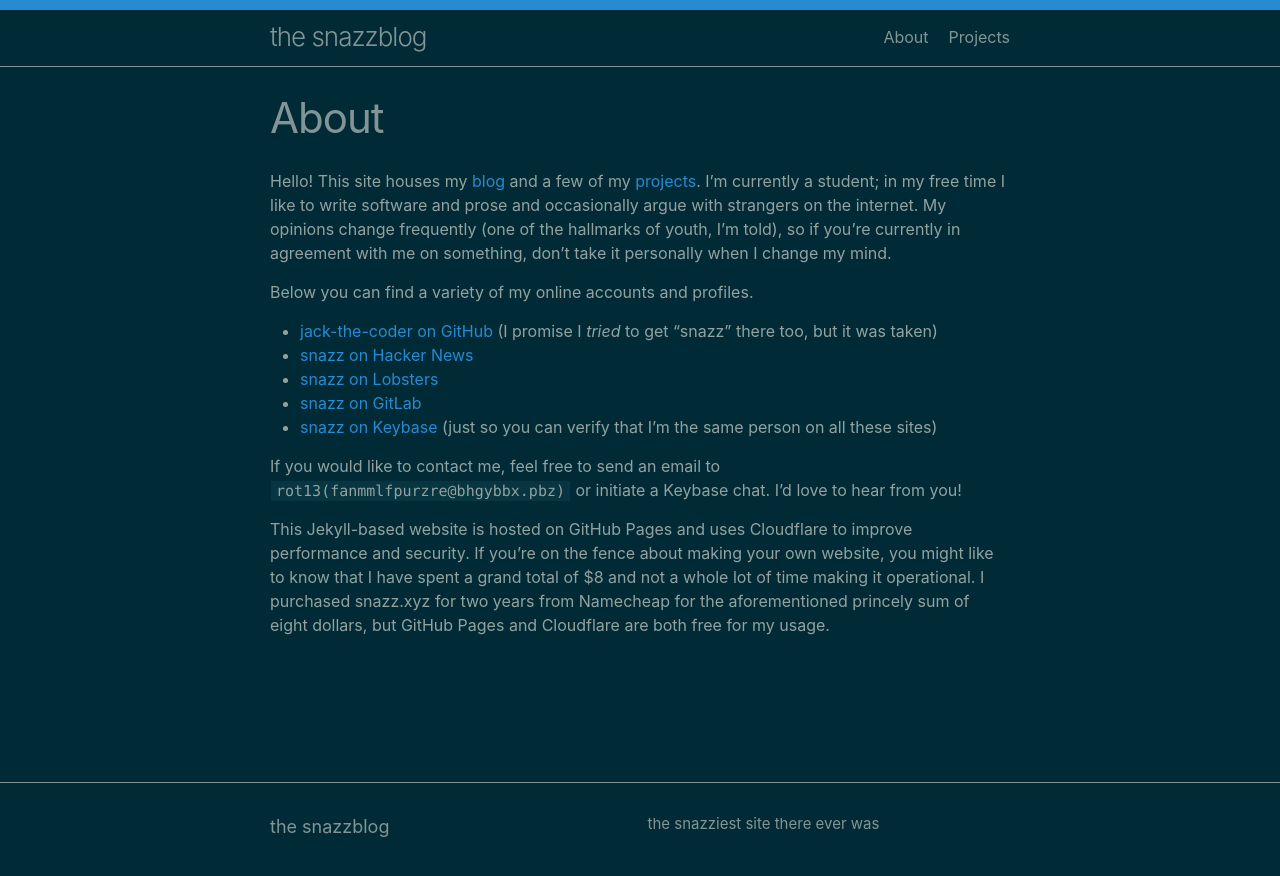
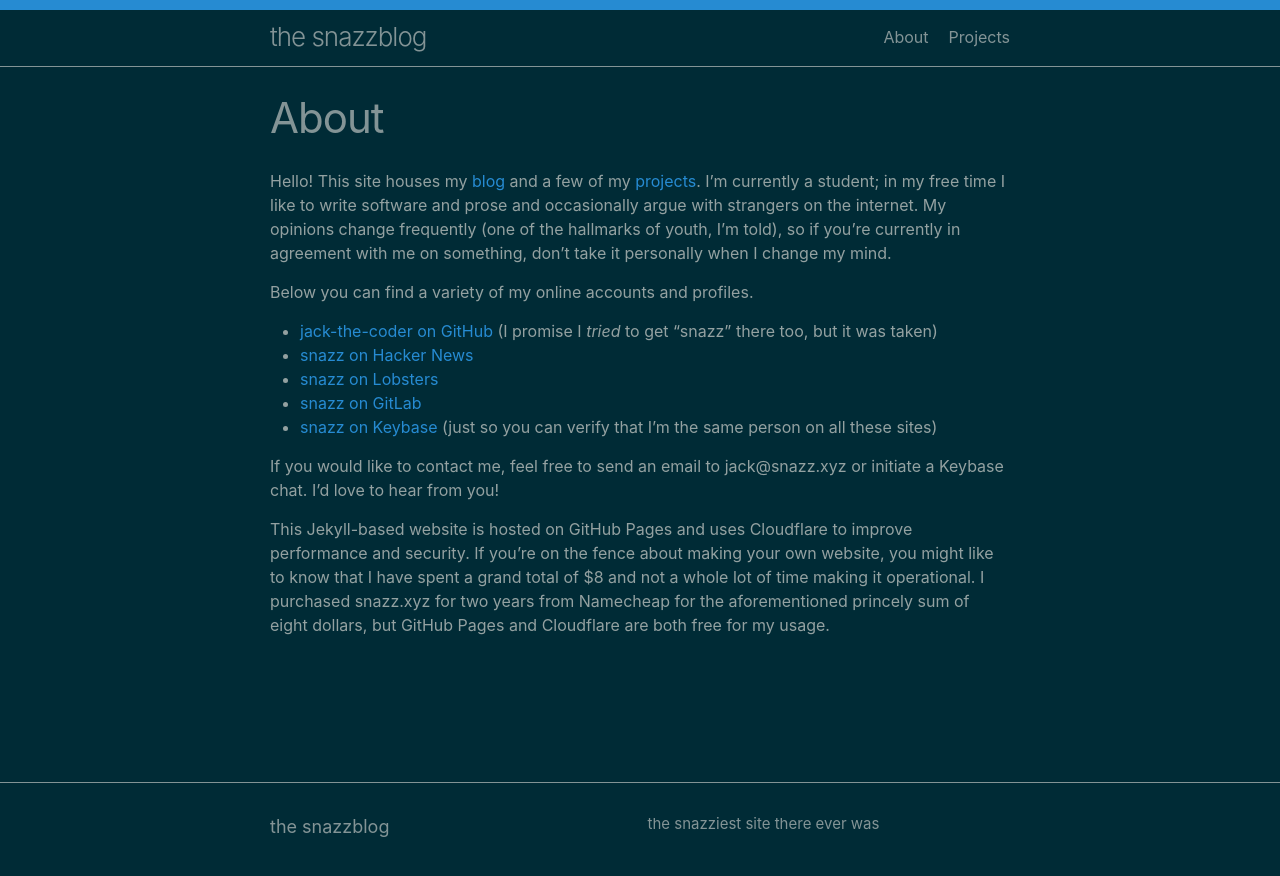
Before and after one commit to jack-the-coder/oldsite, a Jekyll site: the page built from about.md, in a window 1280 px wide. Shown: the top 876 px of the page. Built offline with Jekyll 4.4.1, drawn with Linux system fonts in a browser that asks for light colours.

Commit message:
change email

```diff
--- a/about.md
+++ b/about.md
@@ -14,6 +14,6 @@ Below you can find a variety of my online accounts and profiles.
 - [snazz on GitLab](https://gitlab.com/snazz)
 - [snazz on Keybase](https://keybase.io/snazz) (just so you can verify that I'm the same person on all these sites)
 
-If you would like to contact me, feel free to send an email to `rot13(fanmmlfpurzre@bhgybbx.pbz)` or initiate a Keybase chat. I'd love to hear from you!
+If you would like to contact me, feel free to send an email to jack@snazz.xyz or initiate a Keybase chat. I'd love to hear from you!
 
 This Jekyll-based website is hosted on GitHub Pages and uses Cloudflare to improve performance and security. If you're on the fence about making your own website, you might like to know that I have spent a grand total of $8 and not a whole lot of time making it operational. I purchased snazz.xyz for two years from Namecheap for the aforementioned princely sum of eight dollars, but GitHub Pages and Cloudflare are both free for my usage.
```
